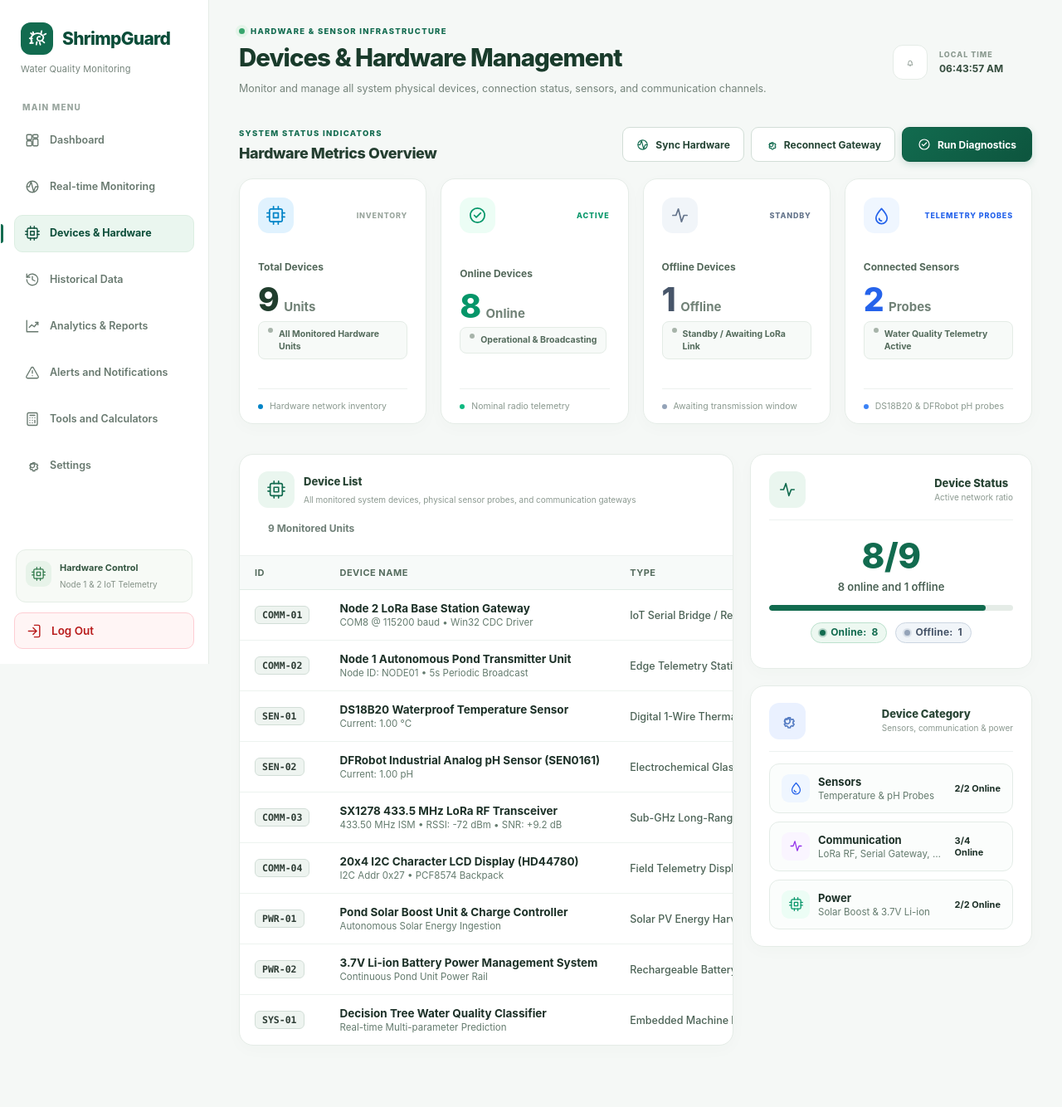
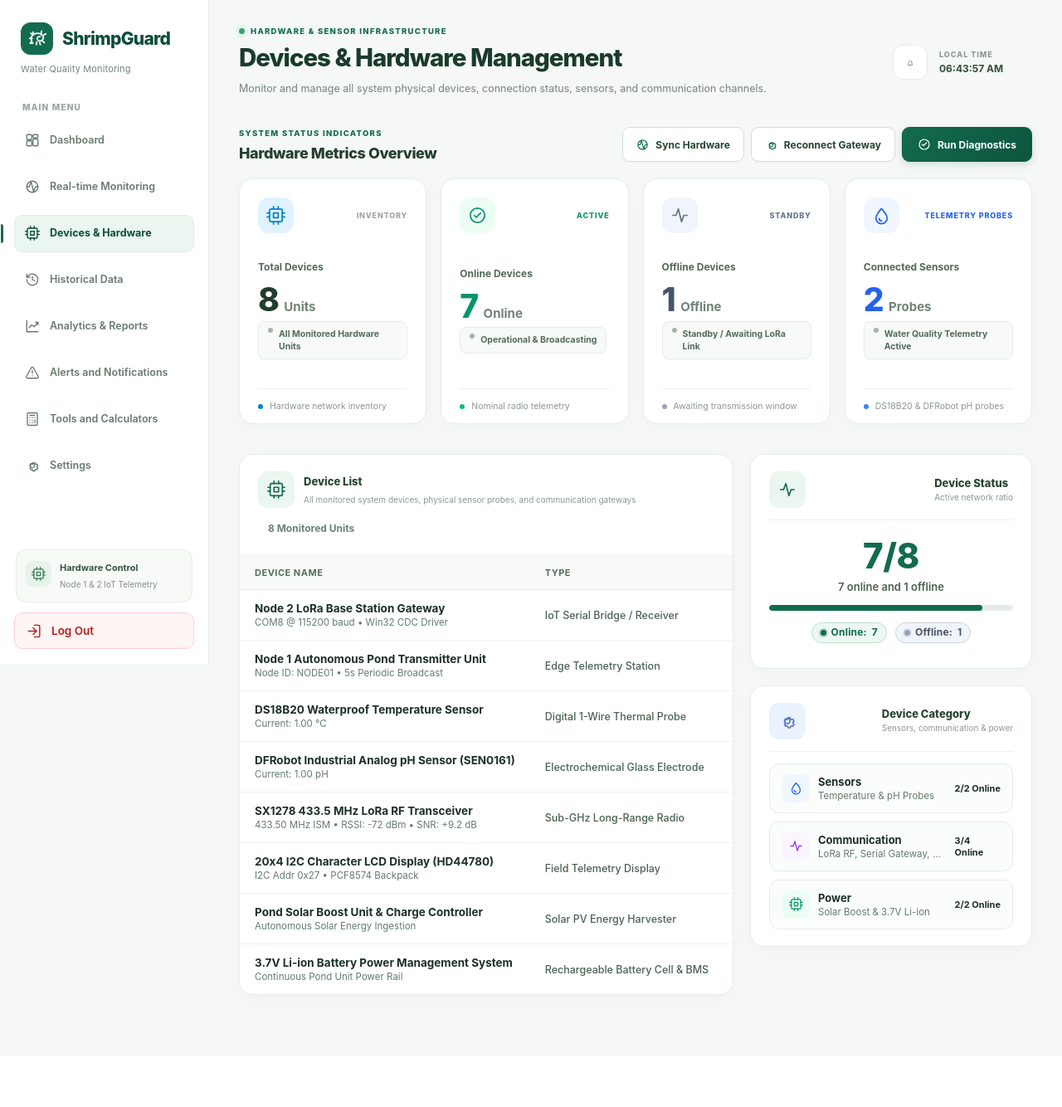
Before and after one commit to gmrdavid/shrimpGuard, a Flask app: page /devices in a window 1280 px wide. Shown: the whole page at 83% size. After the commit the page ends 1204 px from the top, so only its background shows below. Run offline with Flask 3, Linux system fonts and the light colour scheme; the visitor is signed in with stand-in values (Sample User, id 1); tables that the repository leaves empty hold one stand-in row (values such as "Sample post"); parts of the project's set-up code (start-up, migrations or seed data) failed here and were passed over.

Commit message:
auto-commit

```diff
--- a/app.py
+++ b/app.py
@@ -820,15 +820,6 @@ def get_system_devices_inventory():
             "status": "Online",
             "last_seen": last_seen_str,
             "details": "Continuous Pond Unit Power Rail",
-        },
-        {
-            "id": "SYS-01",
-            "name": "Decision Tree Water Quality Classifier",
-            "type": "Embedded Machine Learning Engine",
-            "category": "Processing",
-            "status": "Online",
-            "last_seen": last_seen_str,
-            "details": "Real-time Multi-parameter Prediction",
         },
     ]
 
--- a/static/js/devices.js
+++ b/static/js/devices.js
@@ -65,8 +65,8 @@ function renderDevices(data) {
     const isConnected = Boolean(data.is_connected);
     const port = data.connected_port || "COM8";
     const latest = data.latest_telemetry || {};
-    const total = data.total_devices || (Array.isArray(data.devices) ? data.devices.length : 9);
-    const online = data.online_devices !== undefined ? data.online_devices : 8;
+    const total = data.total_devices || (Array.isArray(data.devices) ? data.devices.length : 8);
+    const online = data.online_devices !== undefined ? data.online_devices : 7;
     const offline = data.offline_devices !== undefined ? data.offline_devices : 1;
     const sensors = data.connected_sensors !== undefined ? data.connected_sensors : 2;
 
@@ -182,9 +182,6 @@ function renderDevices(data) {
             const dotClass = isDevOnline ? "dot-optimal" : "dot-warning";
 
             tr.innerHTML = `
-                <td>
-                    <span class="device-id-code">${dev.id}</span>
-                </td>
                 <td>
                     <div class="device-cell-meta">
                         <span class="device-cell-name">${dev.name}</span>
--- a/templates/devices.html
+++ b/templates/devices.html
@@ -201,7 +201,7 @@
                     <div class="metric-card-content">
                         <h3>Total Devices</h3>
                         <div class="metric-reading">
-                            <h2 id="top-total-devices">{{ total_devices or 9 }}</h2>
+                            <h2 id="top-total-devices">{{ total_devices or 8 }}</h2>
                             <span class="metric-unit">Units</span>
                         </div>
                         <p class="metric-status">All Monitored Hardware Units</p>
@@ -223,7 +223,7 @@
                     <div class="metric-card-content">
                         <h3>Online Devices</h3>
                         <div class="metric-reading">
-                            <h2 id="top-online-devices" style="color: #059669;">{{ online_devices or 8 }}</h2>
+                            <h2 id="top-online-devices" style="color: #059669;">{{ online_devices or 7 }}</h2>
                             <span class="metric-unit">Online</span>
                         </div>
                         <p class="metric-status">Operational &amp; Broadcasting</p>
@@ -349,7 +349,7 @@
                             </div>
                         </div>
                         <span id="table-device-count-badge" class="badge badge-optimal" style="font-weight: 700; font-size: 12px; padding: 5px 12px;">
-                            {{ total_devices or 9 }} Monitored Units
+                            {{ total_devices or 8 }} Monitored Units
                         </span>
                     </div>
 
@@ -357,19 +357,15 @@
                         <table class="devices-table">
                             <thead>
                                 <tr>
-                                    <th scope="col" style="width: 110px;">ID</th>
                                     <th scope="col">Device Name</th>
-                                    <th scope="col" style="width: 220px;">Type</th>
-                                    <th scope="col" style="width: 130px;">Status</th>
-                                    <th scope="col" style="width: 140px;">Last Seen</th>
+                                    <th scope="col" style="width: 240px;">Type</th>
+                                    <th scope="col" style="width: 140px;">Status</th>
+                                    <th scope="col" style="width: 160px;">Last Seen</th>
                                 </tr>
                             </thead>
                             <tbody id="devices-table-body">
                                 {% for dev in devices_list %}
                                 <tr>
-                                    <td>
-                                        <span class="device-id-code">{{ dev.id }}</span>
-                                    </td>
                                     <td>
                                         <div class="device-cell-meta">
                                             <span class="device-cell-name">{{ dev.name }}</span>
@@ -398,7 +394,7 @@
                                 </tr>
                                 {% else %}
                                 <tr>
-                                    <td colspan="5" style="text-align: center; padding: 24px; color: #64748b;">
+                                    <td colspan="4" style="text-align: center; padding: 24px; color: #64748b;">
                                         Loading device inventory...
                                     </td>
                                 </tr>
@@ -425,20 +421,20 @@
 
                         <div class="status-ratio-box">
                             <div class="status-ratio-number">
-                                <span id="side-ratio-online">{{ online_devices or 8 }}</span>/<span id="side-ratio-total">{{ total_devices or 9 }}</span>
+                                <span id="side-ratio-online">{{ online_devices or 7 }}</span>/<span id="side-ratio-total">{{ total_devices or 8 }}</span>
                             </div>
                             <p id="side-ratio-text" class="status-ratio-subtitle">
-                                {{ online_devices or 8 }} online and {{ offline_devices or 1 }} offline
+                                {{ online_devices or 7 }} online and {{ offline_devices or 1 }} offline
                             </p>
 
                             <div class="device-progress-track" style="height: 7px; background: #e5ece7; border-radius: 999px; overflow: hidden; margin-bottom: 14px;">
-                                <div id="side-progress-fill" style="height: 100%; background: #126b4f; border-radius: 999px; transition: width 0.3s ease; width: {% if total_devices %}{{ (online_devices / total_devices * 100)|round(1) }}{% else %}88.9{% endif %}%;"></div>
+                                <div id="side-progress-fill" style="height: 100%; background: #126b4f; border-radius: 999px; transition: width 0.3s ease; width: {% if total_devices %}{{ (online_devices / total_devices * 100)|round(1) }}{% else %}87.5{% endif %}%;"></div>
                             </div>
 
                             <div class="status-ratio-pills">
                                 <span class="table-status status-optimal" style="font-size: 11.5px; padding: 4px 10px;">
                                     <span class="status-indicator-dot dot-optimal"></span>
-                                    Online: <strong id="side-pill-online">{{ online_devices or 8 }}</strong>
+                                    Online: <strong id="side-pill-online">{{ online_devices or 7 }}</strong>
                                 </span>
                                 <span class="table-status status-warning" style="font-size: 11.5px; padding: 4px 10px;">
                                     <span class="status-indicator-dot dot-warning"></span>
```
